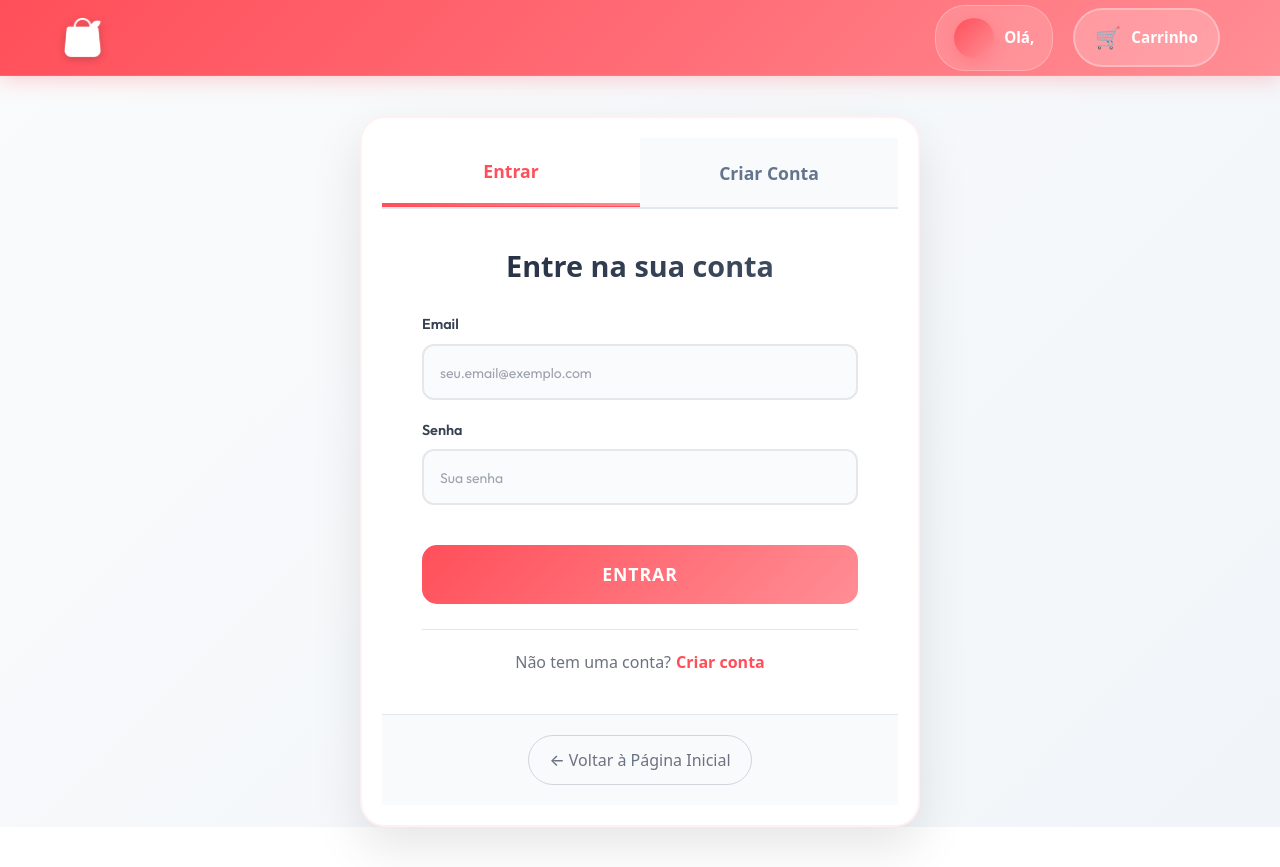
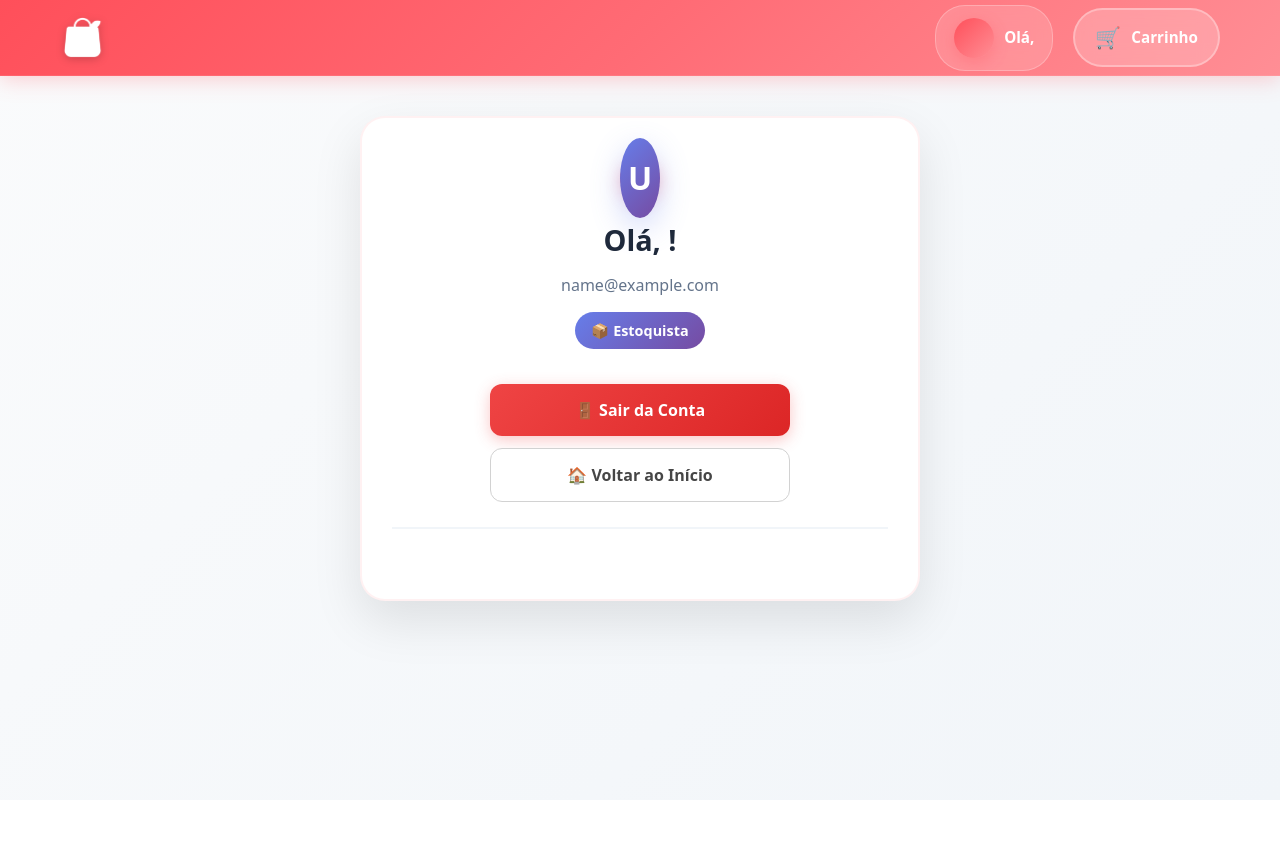
Before and after one commit to MarceloAfonso-dev/goia-shop, a React (Create React App) app in the folder frontend/: page /login in a window 1280 px wide. After the commit the page ends 800 px from the top, so only its background shows below. Built offline with nearby package versions, Linux system fonts and the light colour scheme; sample sign-in values are in the browser's storage; the HTML template or start-up script is replaced by a standard one.

Commit message:
fix: checkout funcionando

```diff
--- a/frontend/src/components/AuthPage.css
+++ b/frontend/src/components/AuthPage.css
@@ -311,3 +311,91 @@
   0% { transform: rotate(0deg); }
   100% { transform: rotate(360deg); }
 }
+
+/* Interface de usuário logado */
+.logged-in-card {
+  text-align: center;
+  padding: 40px 30px;
+}
+
+.user-info {
+  display: flex;
+  flex-direction: column;
+  align-items: center;
+  gap: 20px;
+}
+
+.user-info > .user-avatar {
+  margin-bottom: 10px;
+}
+
+.avatar-circle {
+  width: 80px;
+  height: 80px;
+  background: linear-gradient(135deg, #667eea 0%, #764ba2 100%);
+  color: white;
+  border-radius: 50%;
+  display: flex;
+  align-items: center;
+  justify-content: center;
+  font-size: 2rem;
+  font-weight: bold;
+  box-shadow: 0 10px 30px rgba(102, 126, 234, 0.3);
+}
+
+.user-info h2 {
+  color: #1e293b;
+  margin: 0;
+  font-size: 1.8rem;
+  font-weight: 700;
+}
+
+.user-email {
+  color: #64748b;
+  margin: 0;
+  font-size: 1rem;
+}
+
+.user-type {
+  background: linear-gradient(135deg, #667eea 0%, #764ba2 100%);
+  color: white;
+  padding: 8px 16px;
+  border-radius: 20px;
+  font-size: 0.9rem;
+  font-weight: 600;
+  margin: 0;
+}
+
+.logout-actions {
+  display: flex;
+  flex-direction: column;
+  gap: 12px;
+  width: 100%;
+  max-width: 300px;
+  margin-top: 20px;
+}
+
+.logout-btn {
+  background: linear-gradient(135deg, #ef4444 0%, #dc2626 100%);
+  border: none;
+  color: white;
+  padding: 16px 24px;
+  border-radius: 12px;
+  font-size: 1rem;
+  font-weight: 600;
+  cursor: pointer;
+  transition: all 0.3s ease;
+  box-shadow: 0 4px 15px rgba(239, 68, 68, 0.3);
+}
+
+.logout-btn:hover {
+  background: linear-gradient(135deg, #dc2626 0%, #b91c1c 100%);
+  transform: translateY(-2px);
+  box-shadow: 0 6px 20px rgba(239, 68, 68, 0.4);
+}
+
+.logout-btn:disabled {
+  opacity: 0.6;
+  cursor: not-allowed;
+  transform: none;
+}
--- a/frontend/src/components/AuthPage.js
+++ b/frontend/src/components/AuthPage.js
@@ -1,10 +1,12 @@
 import React, { useState } from 'react';
 import { useNavigate } from 'react-router-dom';
 import EcommerceHeader from './EcommerceHeader';
+import { useAuth } from '../hooks/useAuth';
 import './AuthPage.css';
 
 const AuthPage = ({ onLoginSuccess }) => {
     const navigate = useNavigate();
+    const { user, logout } = useAuth();
     const [activeTab, setActiveTab] = useState('login'); // 'login' ou 'register'
     const [loading, setLoading] = useState(false);
     const [error, setError] = useState('');
@@ -296,6 +298,14 @@ const AuthPage = ({ onLoginSuccess }) => {
         }
     };
 
+    const handleLogout = () => {
+        logout();
+        setSuccess('Logout realizado com sucesso!');
+        setTimeout(() => {
+            navigate('/');
+        }, 1500);
+    };
+
     const buscarCEP = async (cep) => {
         if (cep.length === 8) {
             try {
@@ -323,6 +333,54 @@ const AuthPage = ({ onLoginSuccess }) => {
             }
         }
     };
+
+    // Se usuário já está logado, mostrar interface de logout
+    if (user) {
+        return (
+            <div className="ecommerce-page">
+                <EcommerceHeader />
+
+                <div className="auth-container">
+                    <div className="auth-card logged-in-card">
+                        <div className="user-info">
+                            <div className="user-avatar">
+                                <div className="avatar-circle">
+                                    {user.nome?.charAt(0).toUpperCase() || 'U'}
+                                </div>
+                            </div>
+
+                            <h2>Olá, {user.nome}!</h2>
+                            <p className="user-email">{user.email}</p>
+                            <p className="user-type">
+                                {user.tipo === 'CLIENTE' ? '👤 Cliente' :
+                                 user.tipo === 'ADMIN' ? '👑 Administrador' :
+                                 '📦 Estoquista'}
+                            </p>
+
+                            {success && <div className="success-message">{success}</div>}
+
+                            <div className="logout-actions">
+                                <button
+                                    className="btn-primary btn-large logout-btn"
+                                    onClick={handleLogout}
+                                    disabled={loading}
+                                >
+                                    {loading ? 'Saindo...' : '🚪 Sair da Conta'}
+                                </button>
+
+                                <button
+                                    className="btn-secondary btn-large"
+                                    onClick={() => navigate('/')}
+                                >
+                                    🏠 Voltar ao Início
+                                </button>
+                            </div>
+                        </div>
+                    </div>
+                </div>
+            </div>
+        );
+    }
 
     return (
         <div className="ecommerce-page">
```
